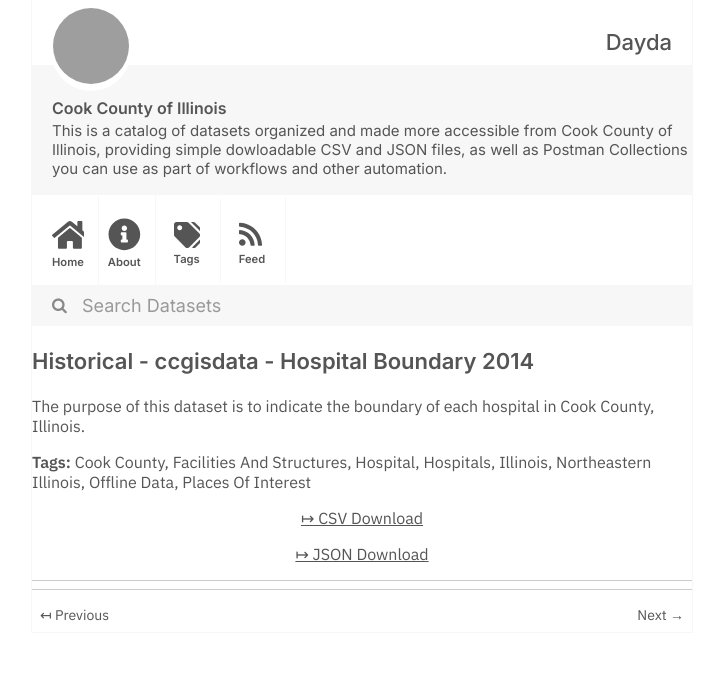
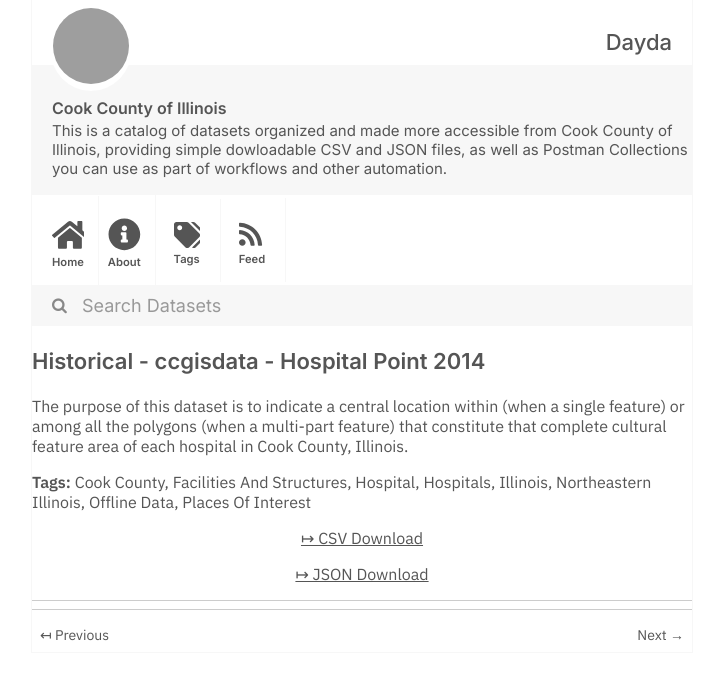
Before and after one commit to dayda-entities/cook-county-of-illinois, a Jekyll site: the page built from _posts/2020-11-10-historical-ccgisdata-hospital-.md, in a window 1280 px wide, cut to the strip 0-680 px from the top of the page. Shown: the whole strip, without its empty margins (278-1001 px from the left). Built offline with Jekyll 4.4.1, drawn with Linux system fonts in a browser that asks for light colours; grey boxes are pictures that could not be loaded.

Commit message:
Publish Data

```diff
--- a/_posts/2020-11-10-historical-ccgisdata-hospital-.md
+++ b/_posts/2020-11-10-historical-ccgisdata-hospital-.md
@@ -1,7 +1,7 @@
 ---
-title: Historical - ccgisdata - Hospital Boundary 2014
-created: '2020-11-10T16:57:56.690010'
-modified: '2020-11-10T16:57:56.690018'
+title: Historical - ccgisdata - Hospital Point 2014
+created: '2020-11-10T16:57:54.144781'
+modified: '2020-11-10T16:57:54.144792'
 state: active
 type: dataset
 tags:
@@ -16,10 +16,10 @@ tags:
 groups:
   - Local Government
 csv_url: >-
-  https://datacatalog.cookcountyil.gov/api/views/6h9w-qcb8/rows.csv?accessType=DOWNLOAD
+  https://datacatalog.cookcountyil.gov/api/views/i7ik-crdu/rows.csv?accessType=DOWNLOAD
 json_url: >-
-  https://datacatalog.cookcountyil.gov/api/views/6h9w-qcb8/rows.json?accessType=DOWNLOAD
+  https://datacatalog.cookcountyil.gov/api/views/i7ik-crdu/rows.json?accessType=DOWNLOAD
 layout: post
 
 ---
-The purpose of this dataset is to indicate the boundary of each hospital in Cook County, Illinois.
+The purpose of this dataset is to indicate a central location within (when a single feature) or among all the polygons (when a multi-part feature) that constitute that complete cultural feature area of each hospital in Cook County, Illinois.
```
